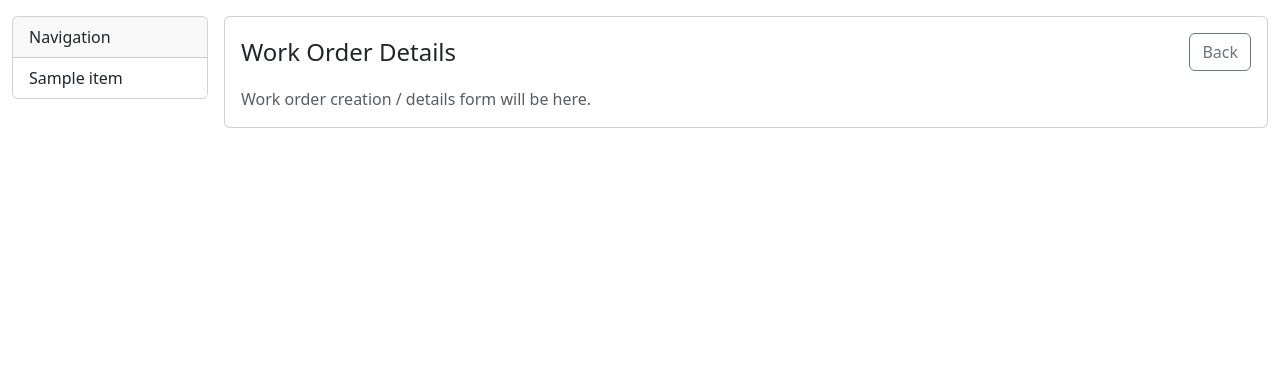
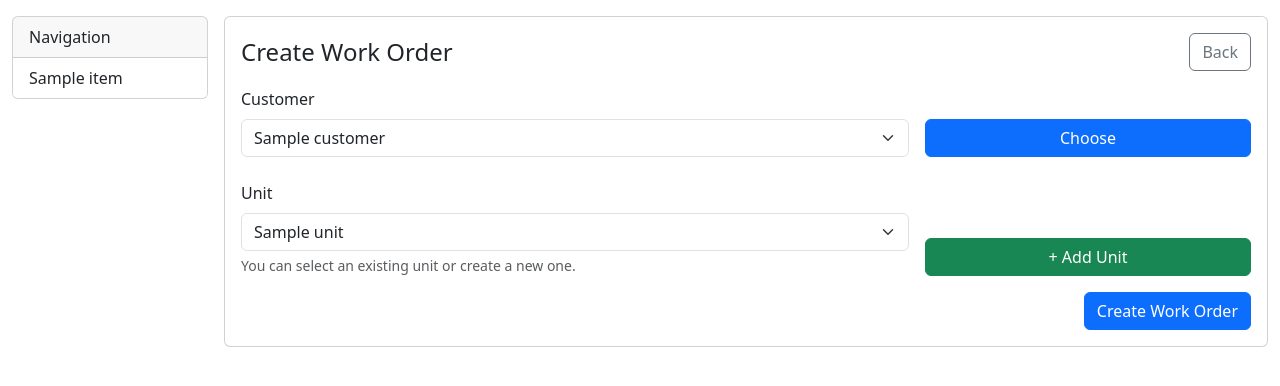
Before and after one commit to dimboychuk1995/SmallShop, a Python web app: template app/templates/public/work_orders/work_order_details.html in a window 1280 px wide. Shown: the part 86-472 px from the top of the page. Run offline with Jinja, Linux system fonts and the light colour scheme; the template is opened without the code that fills it: most values are stand-ins (such as "Sample title", 1, 10 or a date in 2020).

Commit message:
creating work orders in progress

```diff
--- a/app/templates/public/work_orders/work_order_details.html
+++ b/app/templates/public/work_orders/work_order_details.html
@@ -1,18 +1,164 @@
 {% extends "layouts/app_base.html" %}
-
 {% block page_title %}Work Order Details{% endblock %}
 
 {% block app_content %}
 <div class="card">
   <div class="card-body">
+
     <div class="d-flex align-items-center justify-content-between mb-3">
-      <h1 class="h4 mb-0">Work Order Details</h1>
+      <h1 class="h4 mb-0">Create Work Order</h1>
       <a class="btn btn-outline-secondary" href="{{ url_for('work_orders.work_orders_page') }}">Back</a>
     </div>
 
-    <p class="text-muted mb-0">
-      Work order creation / details form will be here.
-    </p>
+    <!-- 1) Select Customer -->
+    <form method="get" action="{{ url_for('work_orders.work_order_details_page') }}" class="mb-4">
+      <div class="row g-3 align-items-end">
+        <div class="col-md-8">
+          <label class="form-label">Customer</label>
+          <select name="customer_id" class="form-select" required>
+            <option value="">-- Select customer --</option>
+            {% for c in customers %}
+              <option value="{{ c.id }}" {% if c.id == selected_customer_id %}selected{% endif %}>
+                {{ c.label }}
+              </option>
+            {% endfor %}
+          </select>
+        </div>
+
+        <div class="col-md-4">
+          <button class="btn btn-primary w-100" type="submit">Choose</button>
+        </div>
+      </div>
+    </form>
+
+    {% if selected_customer_id %}
+
+      <!-- 2) Select existing Unit (auto-submit on change) -->
+      <form method="get" action="{{ url_for('work_orders.work_order_details_page') }}" class="mb-3">
+        <input type="hidden" name="customer_id" value="{{ selected_customer_id }}"/>
+
+        <div class="row g-3 align-items-end">
+          <div class="col-md-8">
+            <label class="form-label">Unit</label>
+            <select name="unit_id" class="form-select" onchange="this.form.submit()">
+              <option value="">-- Select unit --</option>
+              {% for u in units %}
+                <option value="{{ u.id }}" {% if u.id == selected_unit_id %}selected{% endif %}>
+                  {{ u.label }}
+                </option>
+              {% endfor %}
+            </select>
+            <div class="form-text">
+              You can select an existing unit or create a new one.
+            </div>
+          </div>
+
+          <div class="col-md-4 d-flex justify-content-end">
+            <button type="button" class="btn btn-success w-100"
+                    data-bs-toggle="modal" data-bs-target="#createUnitModal">
+              + Add Unit
+            </button>
+          </div>
+        </div>
+      </form>
+
+      <!-- 3) Create Unit (modal) -->
+      <div class="modal fade" id="createUnitModal" tabindex="-1" aria-labelledby="createUnitModalLabel" aria-hidden="true">
+        <div class="modal-dialog modal-lg modal-dialog-scrollable">
+          <div class="modal-content">
+            <form method="post" action="{{ url_for('work_orders.create_unit') }}">
+              <input type="hidden" name="customer_id" value="{{ selected_customer_id }}"/>
+
+              <div class="modal-header">
+                <h5 class="modal-title" id="createUnitModalLabel">Create New Unit</h5>
+                <button type="button" class="btn-close" data-bs-dismiss="modal" aria-label="Close"></button>
+              </div>
+
+              <div class="modal-body">
+                <div class="row g-3">
+                  <div class="col-md-6">
+                    <label class="form-label">VIN number</label>
+                    <input name="vin" class="form-control" maxlength="32"/>
+                  </div>
+
+                  <div class="col-md-6">
+                    <label class="form-label">Unit Number</label>
+                    <input name="unit_number" class="form-control" maxlength="32"/>
+                  </div>
+
+                  <div class="col-md-3">
+                    <label class="form-label">Make</label>
+                    <input name="make" class="form-control" maxlength="64"/>
+                  </div>
+
+                  <div class="col-md-3">
+                    <label class="form-label">Model</label>
+                    <input name="model" class="form-control" maxlength="64"/>
+                  </div>
+
+                  <div class="col-md-2">
+                    <label class="form-label">Year</label>
+                    <input name="year" class="form-control" inputmode="numeric"/>
+                  </div>
+
+                  <div class="col-md-2">
+                    <label class="form-label">Type</label>
+                    <input name="type" class="form-control" maxlength="64"/>
+                  </div>
+
+                  <div class="col-md-2">
+                    <label class="form-label">Mileage</label>
+                    <input name="mileage" class="form-control" inputmode="numeric"/>
+                  </div>
+                </div>
+              </div>
+
+              <div class="modal-footer">
+                <button type="button" class="btn btn-outline-secondary" data-bs-dismiss="modal">Cancel</button>
+                <button type="submit" class="btn btn-success">Create Unit</button>
+              </div>
+            </form>
+          </div>
+        </div>
+      </div>
+
+      <!-- 4) Create Work Order -->
+      <form method="post" action="{{ url_for('work_orders.create_work_order') }}">
+        <input type="hidden" name="customer_id" value="{{ selected_customer_id }}"/>
+        <input type="hidden" name="unit_id" value="{{ selected_unit_id }}"/>
+
+        <div class="d-flex justify-content-end">
+          <button class="btn btn-primary" type="submit" {% if not selected_unit_id %}disabled{% endif %}>
+            Create Work Order
+          </button>
+        </div>
+
+        {% if not selected_unit_id %}
+          <div class="form-text mt-2">
+            Select a unit (or create one) to enable work order creation.
+          </div>
+        {% endif %}
+      </form>
+
+    {% else %}
+      <div class="alert alert-info mb-0">
+        Select a customer to continue.
+      </div>
+    {% endif %}
+
   </div>
 </div>
+
+{% if auto_open_unit_modal %}
+<script>
+  document.addEventListener("DOMContentLoaded", function () {
+    var el = document.getElementById("createUnitModal");
+    if (!el || !window.bootstrap) return;
+
+    var modal = window.bootstrap.Modal.getOrCreateInstance(el);
+    modal.show();
+  });
+</script>
+{% endif %}
+
 {% endblock %}
```
Also changed, not shown: app/blueprints/work_orders/routes.py (+260 -31 lines), app/templates/public/work_orders/work_order_details_view.html (added, +17 -0 lines).
